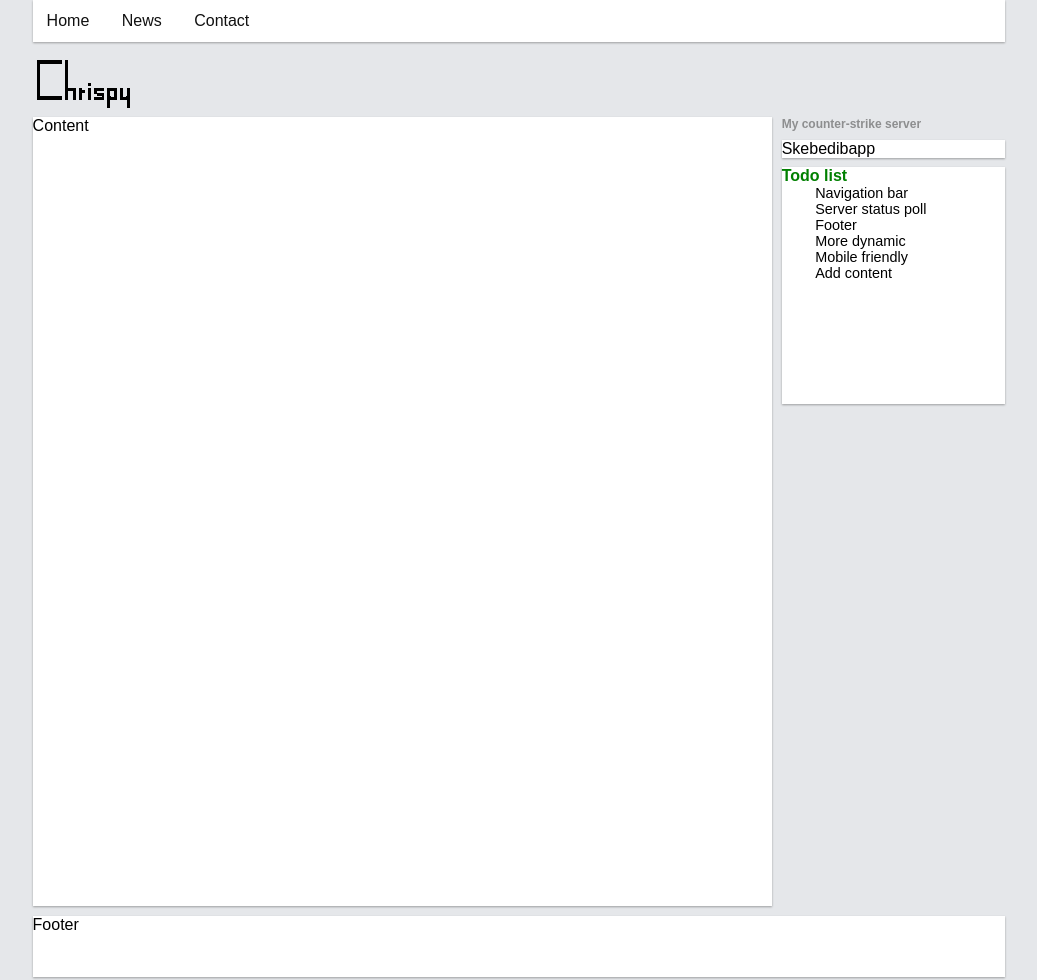
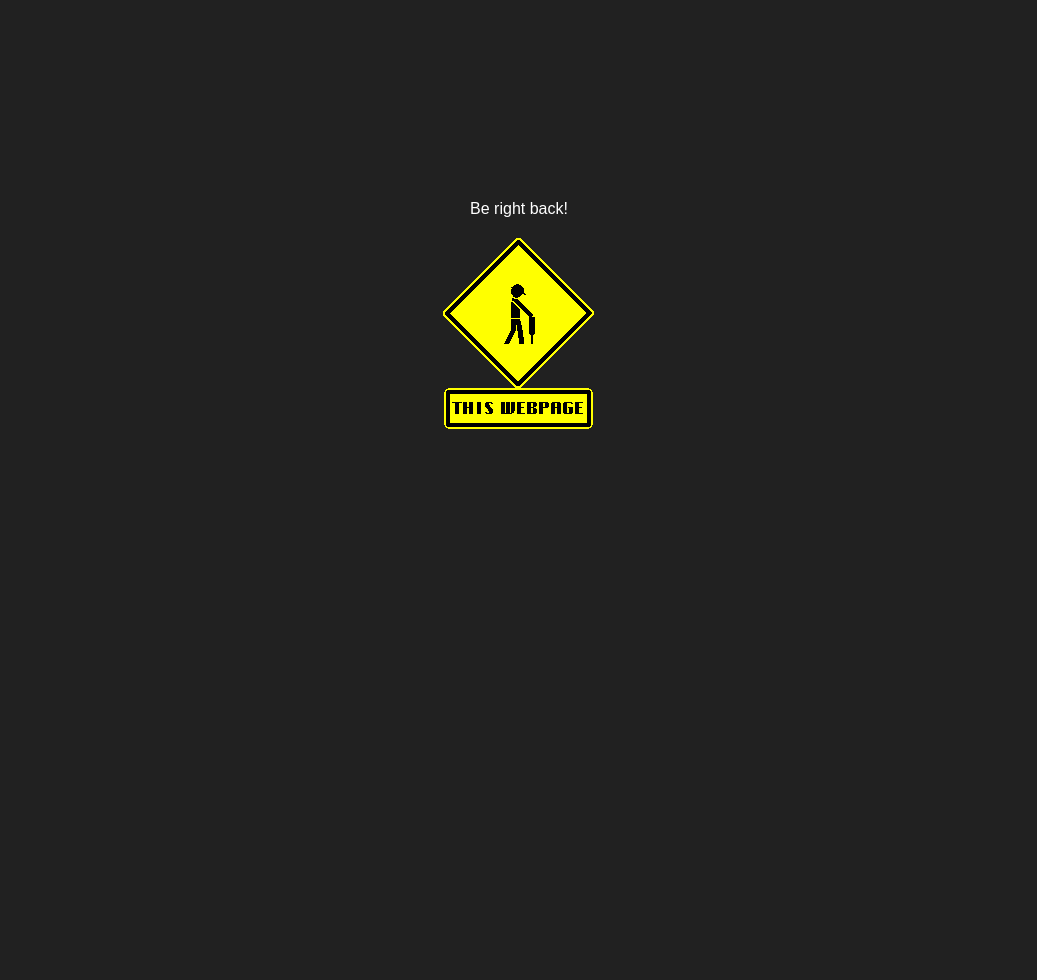
Before and after one commit to Chrizpy/Chrizpy.github.io, a plain HTML site: page index.html in a window 1280 px wide. Shown: the whole page, without its empty margins (121-1158 px from the left). After the commit the page ends 800 px from the top, so only its background shows below. Drawn offline with Linux system fonts and the light colour scheme.

Commit message:
Construction website

```diff
--- a/css/mobile_style.css
+++ /dev/null
@@ -1,36 +0,0 @@
-@media only screen and (max-width: 600px) {
-     .content_box {
-         width: 100%;
-         height: 100%;
-         margin: 0 0 0 0;
-     }
-
-     .content {
-         width: 100%;
-         height: 100%;
-         float: left;
-         background-color: #FFFFFF;
-         box-shadow: 0 1px 2px 0 rgba(50, 50, 50, .4);
-     }
-
-     .sidebar {
-         float: right;
-         width: 100%;
-         height: 20%;
-         margin-left: 1%;
-     }
-
-     .page {
-         width: 100vw;
-         margin: 0 auto;
-
-     }
-
-     .menu {
-         font-size: 0;
-         top: 0;
-         position: sticky;
-
-     }
-
-}
--- a/css/style.css
+++ b/css/style.css
@@ -1,54 +1,18 @@
-@media only screen and (min-width: 1920px) {
-    .page {
-        width: 1920px;
-        height: 700px;
-        margin: 0 auto;
+body {
+    background-color: rgb(33, 33 , 33);
+    font-family: sans-serif;
+    margin: 0;
+    padding: 0;
 
-    }
-}
-
-@media only screen and (min-width: 600px) {
-.content_box {
-    width: 80%;
-    height: 100%;
-    margin: 0 auto;
-    }
-
-    .page{
-        width: 95vw;
-    }
-}
-
-@media only screen and (max-width: 900px) {
-    .sidebar {
-        float: right;
-        width: 100%;
-        height: 20%;
-        margin-left: 1%;
-    }
 
 }
 
-@media only screen and (min-width: 600px) {
-    .content {
-        width: 100%;
-        height: 77%;
-        float: left;
-        background-color: #FFFFFF;
-        box-shadow: 0 1px 2px 0 rgba(50, 50, 50, .4);
-    }
-
-    .material-icons{
-        font-size: 0 !important;
-    }
+p {
+    color: white;
 }
 
-@media only screen and (min-width: 900px) {
-    .content {
-        width: 76%;
-        height: 77%;
-        float: left;
-        background-color: #FFFFFF;
-        box-shadow: 0 1px 2px 0 rgba(50, 50, 50, .4);
-    }
+#middle {
+    margin: auto;
+    margin-top: 25vh;
+    text-align: center;
 }
--- a/css/style_ground_rules.css
+++ /dev/null
@@ -1,141 +0,0 @@
-* {
-    margin: 0;
-    padding: 0;
-    box-sizing: border-box;
-    font-family: sans-serif;
-}
-
-body {
-    background-color: #E5E7EA;
-}
-
-p {
-    font-size: 75%;
-    font-weight: bold;
-}
-
-li {
-    float: left;
-}
-
-li a {
-    display: block;
-    color: #111;
-    text-align: right;
-    padding: 12px 14px;
-    text-decoration: none;
-    box-shadow: 0 1px 0 0 rgba(50, 50, 50, .4);
-    transition: 0.2s;
-}
-
-li a:hover {
-    background-color: #3C3E45;
-    color: white;
-}
-
-ul {
-    background-color: #FFFFFF;
-    list-style-type: none;
-    overflow: hidden;
-    position: -webkit-sticky;
-    position: sticky;
-}
-
-a {
-    text-align: right;
-}
-
-
-.page {
-
-    height: 80vw;
-    margin: 0 auto;
-
-}
-
-.menu ul {
-    box-shadow: 0 1px 2px 0 rgba(50, 50, 50, .4);
-}
-
-.menu {
-    height: 42px;
-    background-color: #FFFFFF;
-    margin-bottom: 1%;
-    top: 0;
-    position: sticky;
-}
-
-.logo {
-    height: 56px;
-    width: 100%;
-    margin-bottom: 1%;
-}
-.content_box {
-    width: 100%;
-    height: 100%;
-}
-
-.sidebar {
-    float: right;
-    width: 23%;
-    height: 77%;
-    margin-left: 1%;
-}
-
-.content{
-    width: 100%;
-    height: 77%;
-    float: left;
-    background-color: #FFFFFF;
-    box-shadow: 0 1px 2px 0 rgba(50, 50, 50, .4);
-}
-
-.smol {
-    color: #8D8E8F;
-    font-size: 75%;
-    font-weight: bold;
-}
-
-.thelist {
-    color: green;
-    font-size: 100%;
-}
-
-.list_elements {
-    background-color: none;
-    float: none;
-    font-size: 90%;
-    margin-left: 15%;
-}
-
-.footer {
-    margin-top: 1%;
-    height: 6%;
-    width: 100%;
-    background-color: #FFFFFF;
-    float: left;
-    box-shadow: 0 1px 2px 0 rgba(50, 50, 50, .4);
-}
-
-.subbar_1 {
-    margin-top: 4%;
-    background-color: white;
-    height: auto;
-    width: 100%;
-    box-shadow: 0 1px 2px 0 rgba(50, 50, 50, .4);
-}
-
-.subbar_2 {
-    margin-top: 4%;
-    width: 100%;
-    height: 30%;
-    box-shadow: 0 1px 2px 0 rgba(50, 50, 50, .4);
-    background-color: #FFFFFF;
-}
-
-.menu_text{
-    float: right;
-    font-size: 25px;
-    position: absolute;
-    text-align: right;
-}
--- a/index.html
+++ b/index.html
@@ -1,53 +1,27 @@
 <!DOCTYPE html>
 <html>
+
 <head>
-        <title>Chrispy-Stuff</title>
-
   <meta charset="utf-8">
-        <meta name="author" content="">
+  <title>Bruno Server</title>
+  <meta name="author" content="Christoffer Akouri">
   <meta name="description" content="">
   <meta name="viewport" content="width=device-width, initial-scale=1">
 
-        <link href="css/style_ground_rules.css" rel="stylesheet">
-        <link href="css/mobile_style.css" rel="stylesheet">
   <link href="css/style.css" rel="stylesheet">
-        <link href="https://fonts.googleapis.com/icon?family=Material+Icons"rel="stylesheet">
 </head>
+
 <body>
-        <div class='page'>
-          <div class='content_box'>
-              <div class="menu">
-                  <ul>
-                      <li><a href="#home">Home <i class="material-icons">home</i> </a></li>
-                      <li><a href="#news">News <i class="material-icons">new_releases</i> </a></li>
-                      <li><a href="#contact">Contact <i class="material-icons">contacts</i> </a></li>
-                  </ul>
+
+<div id = "middle">
+    <p>
+        Be right back!
+    </p>
+
+    <img src = "media/construct.gif">
 </div>
-              <div class='logo'>
-                  <img src="img/chrispy.png" />
-              </div>
-              <div class="content">Content</div>
-              <div class='sidebar'>
-                  <p class='smol'> My counter-strike server </P>
-                  <div class='subbar_1'>
-                      <!<iframe src="https://cache.gametracker.com/components/html0/?host=84.217.174.142:27015&bgColor=FFFFFF&fontColor=333333&titleBgColor=FFFFFF&titleColor=000000&borderColor=BBBBBB&linkColor=091858&borderLinkColor=5C5C5C&showMap=1&showCurrPlayers=0&showTopPlayers=0&showBlogs=0&width=168" frameborder="0" scrolling="no" width="168" height="288"></iframe>Skebedibapp
-                  </div>
-                  <div class='subbar_2'>
-                      <div class='bar_2_content'>
-                          <p class='thelist'> Todo list
-                          <ul>
-                              <li class='list_elements'> Navigation bar </li>
-                              <li class='list_elements'> Server status poll</li>
-                              <li class='list_elements'> Footer </li>
-                              <li class='list_elements'> More dynamic </li>
-                              <li class='list_elements'> Mobile friendly </li>
-                              <li class='list_elements'> Add content </li>
-                          </ul>
-                      </div>
-                  </div>
-              </div>
-              <div class='footer'>Footer</div>
-          </div>
-        </div>
+
+
 </body>
+
 </html>
```
Also changed, not shown: media/construct.gif (added). Lines whose indentation alone changed are shown as unchanged.
